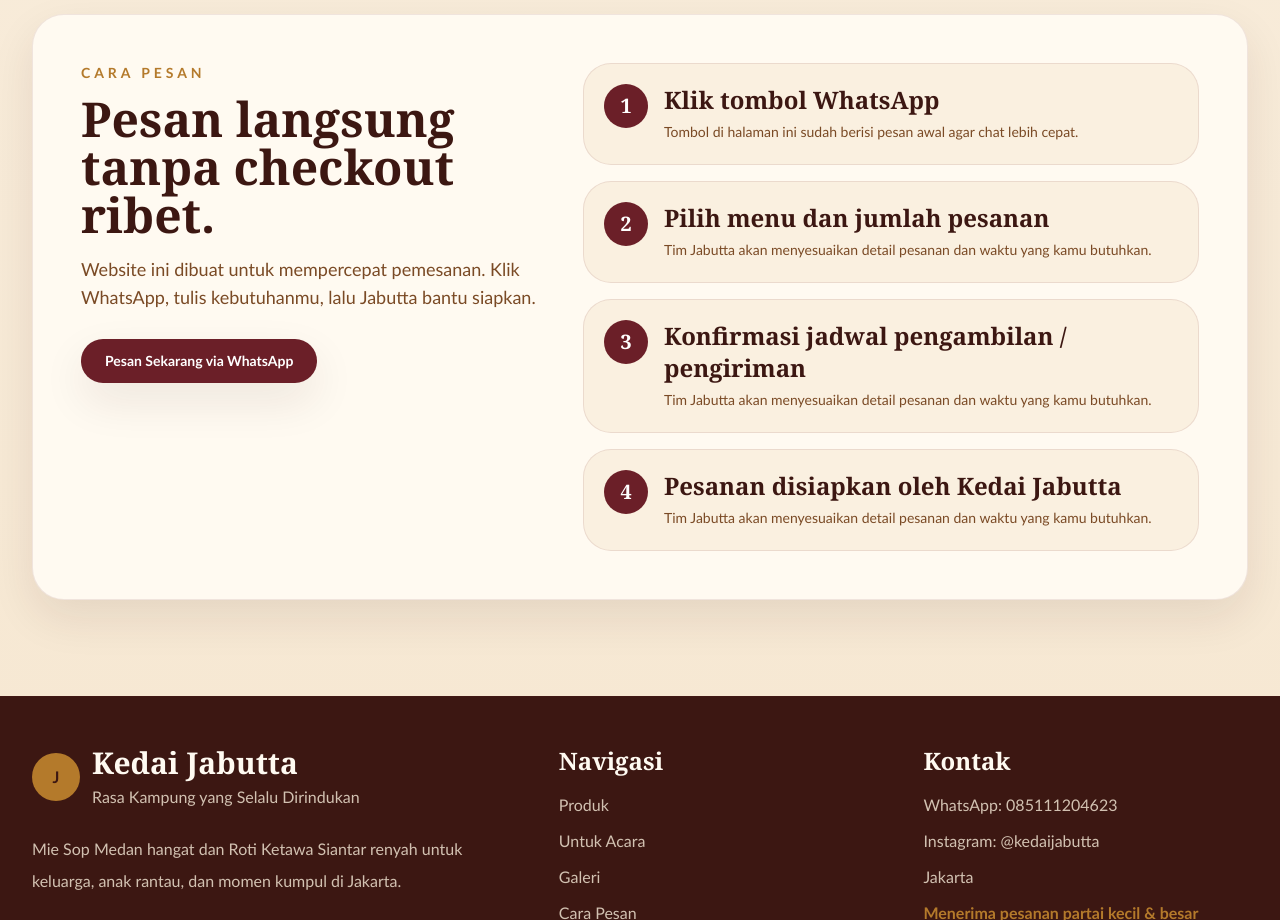
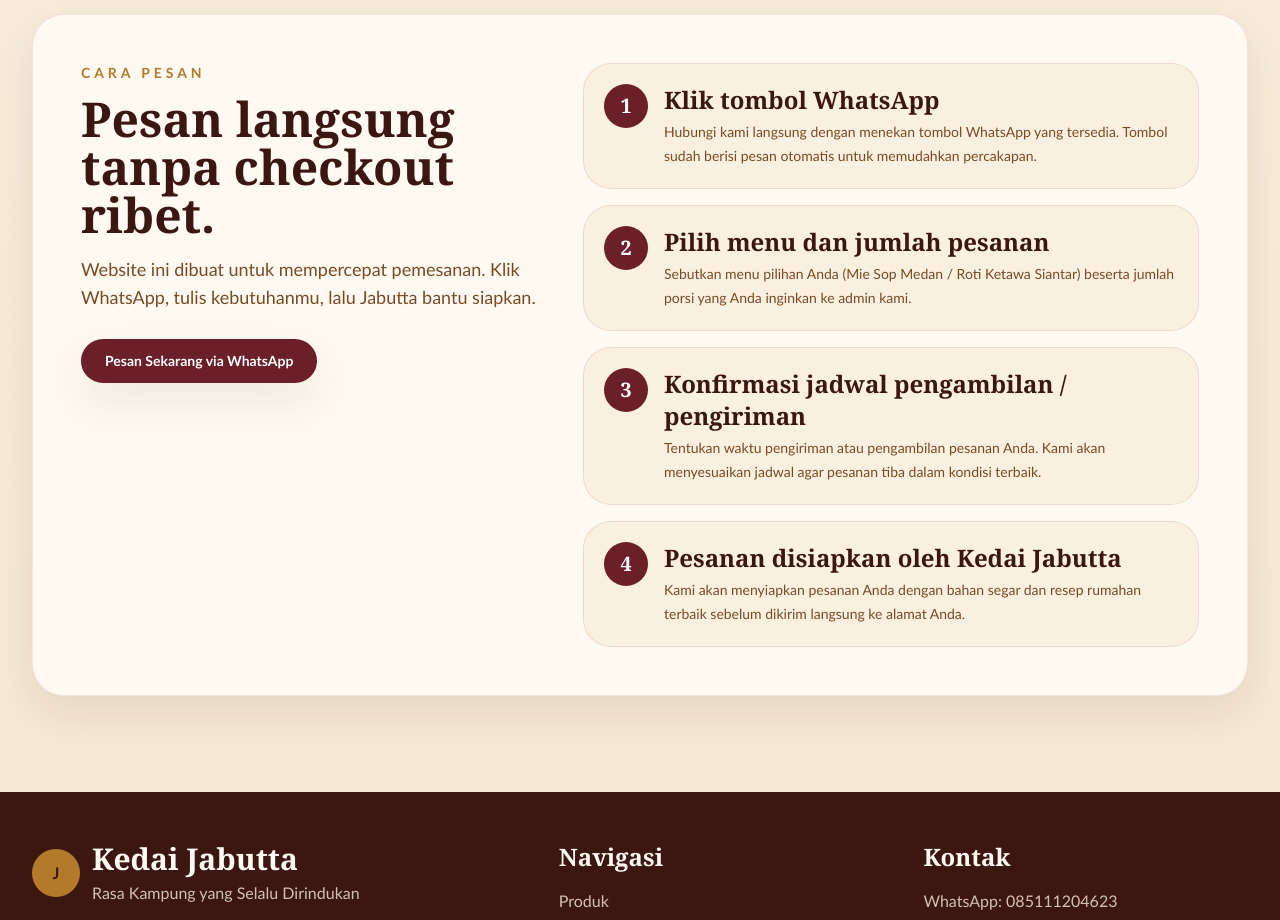
Before and after one commit to yayanberutu/jabutta, a Next.js app: page / in a window 1280 px wide. Shown: the part 5480-6400 px from the top of the page. Built offline with nearby package versions, Linux system fonts and the light colour scheme.

Commit message:
fix(order-steps): resolve duplicate copywriting for ordering steps with unique details

```diff
--- a/components/OrderStepsSection.tsx
+++ b/components/OrderStepsSection.tsx
@@ -1,10 +1,22 @@
 import { createWhatsAppLink, whatsappMessages } from "@/lib/whatsapp";
 
 const steps = [
-  "Klik tombol WhatsApp",
-  "Pilih menu dan jumlah pesanan",
-  "Konfirmasi jadwal pengambilan / pengiriman",
-  "Pesanan disiapkan oleh Kedai Jabutta",
+  {
+    title: "Klik tombol WhatsApp",
+    description: "Hubungi kami langsung dengan menekan tombol WhatsApp yang tersedia. Tombol sudah berisi pesan otomatis untuk memudahkan percakapan.",
+  },
+  {
+    title: "Pilih menu dan jumlah pesanan",
+    description: "Sebutkan menu pilihan Anda (Mie Sop Medan / Roti Ketawa Siantar) beserta jumlah porsi yang Anda inginkan ke admin kami.",
+  },
+  {
+    title: "Konfirmasi jadwal pengambilan / pengiriman",
+    description: "Tentukan waktu pengiriman atau pengambilan pesanan Anda. Kami akan menyesuaikan jadwal agar pesanan tiba dalam kondisi terbaik.",
+  },
+  {
+    title: "Pesanan disiapkan oleh Kedai Jabutta",
+    description: "Kami akan menyiapkan pesanan Anda dengan bahan segar dan resep rumahan terbaik sebelum dikirim langsung ke alamat Anda.",
+  },
 ];
 
 export default function OrderStepsSection() {
@@ -25,16 +37,14 @@
 
           <ol className="grid gap-4">
             {steps.map((step, index) => (
-              <li key={step} className="flex gap-4 rounded-3xl border border-jabutta-maroon/10 bg-jabutta-cream/70 p-4 sm:p-5">
+              <li key={step.title} className="flex gap-4 rounded-3xl border border-jabutta-maroon/10 bg-jabutta-cream/70 p-4 sm:p-5">
                 <span className="grid h-11 w-11 shrink-0 place-items-center rounded-full bg-jabutta-maroon font-heading text-xl font-bold text-white">
                   {index + 1}
                 </span>
                 <div className="min-w-0 flex-1">
-                  <h3 className="font-heading text-lg sm:text-2xl font-bold text-jabutta-deep break-words">{step}</h3>
+                  <h3 className="font-heading text-lg sm:text-2xl font-bold text-jabutta-deep break-words">{step.title}</h3>
                   <p className="mt-1 text-sm leading-6 text-jabutta-brown">
-                    {index === 0
-                      ? "Tombol di halaman ini sudah berisi pesan awal agar chat lebih cepat."
-                      : "Tim Jabutta akan menyesuaikan detail pesanan dan waktu yang kamu butuhkan."}
+                    {step.description}
                   </p>
                 </div>
               </li>
```
